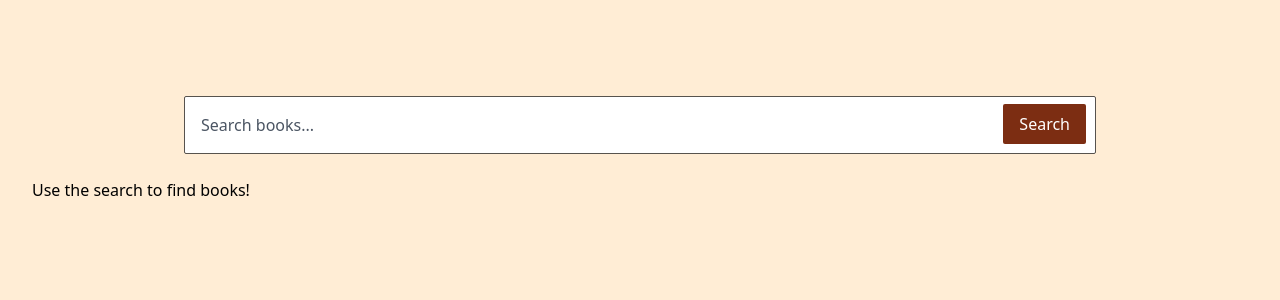
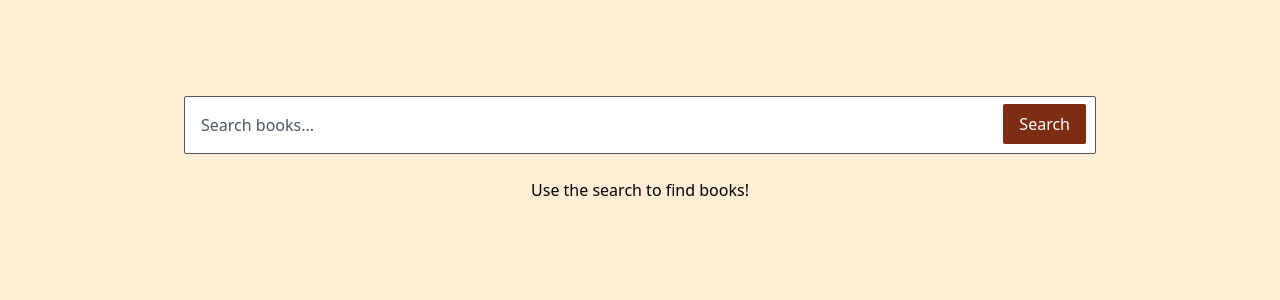
Before and after one commit to jenkens-dev/giving-data-google-books, a Next.js app: page / in a window 1280 px wide. Shown: the top 300 px of the page. Built offline with nearby package versions, Linux system fonts and the light colour scheme.

Commit message:
updated grid css and fixed issue with 2 columns for default state

```diff
--- a/pages/index.tsx
+++ b/pages/index.tsx
@@ -87,10 +87,10 @@ export default function Home() {
             </button>
           </div>
         </form>
-        <div className="grid grid-cols-2 gap-y-1.5 w-full mt-6">
+        <div className="grid grid-cols-2 gap-y-1.5 w-full mt-6 justify-items-center">
           {error && <div>An error occurred please try again.</div>}
           {!error && foundBookData?.length <= 0 ? (
-            <div>Use the search to find books!</div>
+            <div className="col-span-2">Use the search to find books!</div>
           ) : (
             foundBookData.map((book) => {
               return (
```
